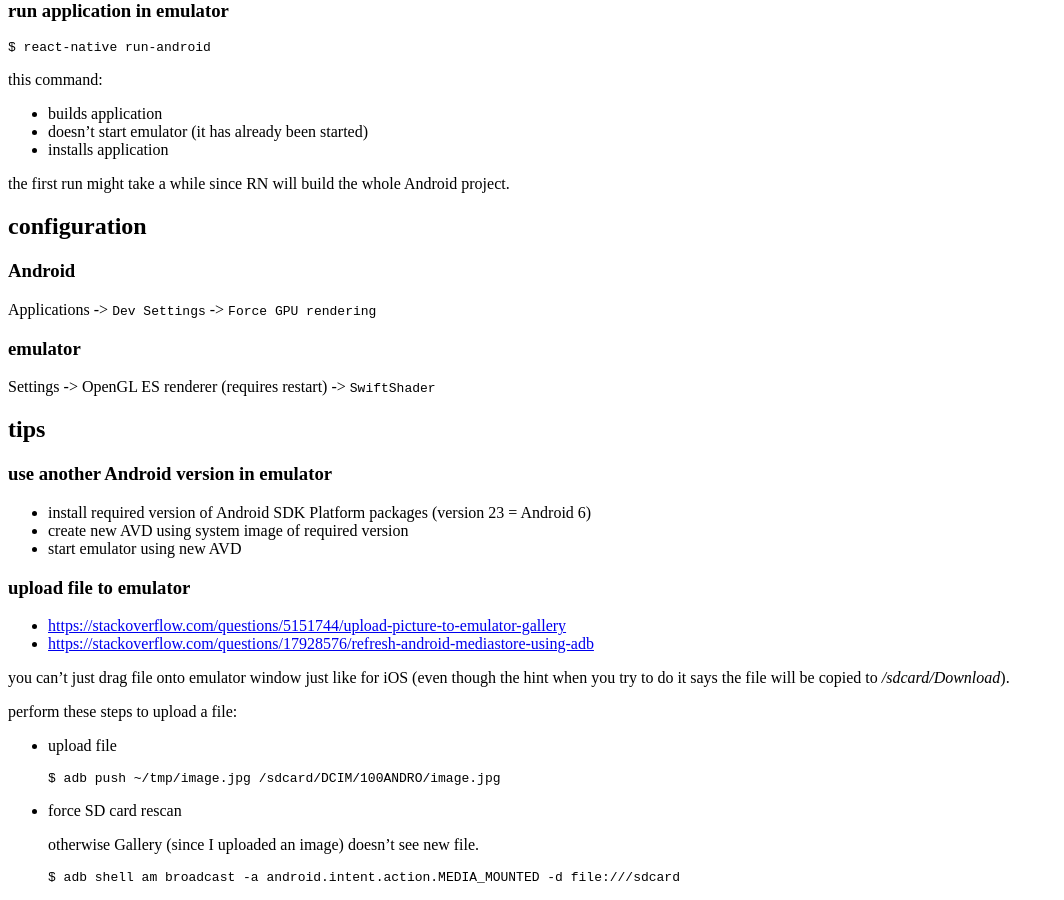
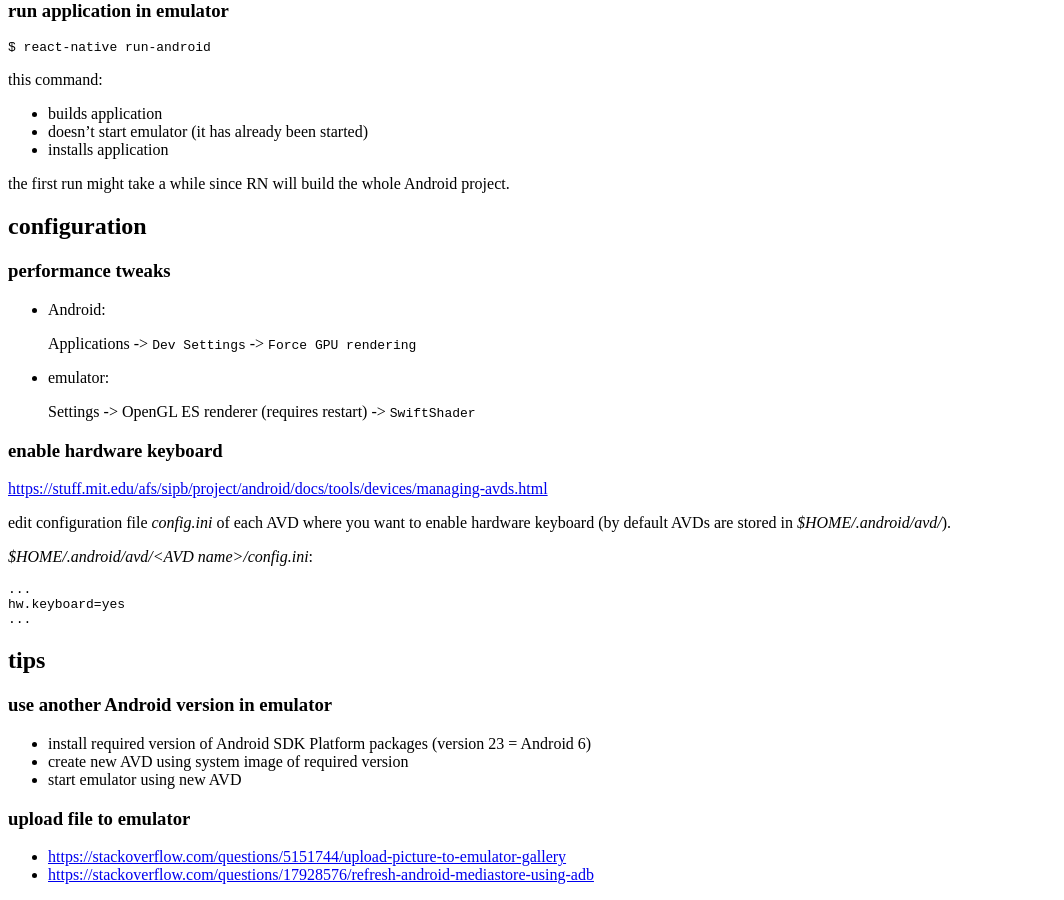
Before and after one commit to tap349/tap349.github.io, a Jekyll site: the page built from _posts/2017-05-24-react-native-android.md, in a window 1280 px wide and 900 px high, scrolled down 3092 px. Shown: the whole window, without its empty margins (0-1064 px from the left). Built offline with Jekyll 4.4.1, drawn with Linux system fonts in a browser that asks for light colours; some of the changed text lies outside the part shown.

Commit message:
update 2017-06-19_19:03:43

````diff
--- a/_posts/2017-05-24-react-native-android.md
+++ b/_posts/2017-05-24-react-native-android.md
@@ -182,19 +182,37 @@
 
 ## configuration
 
-### Android
+### performance tweaks
 
-Applications -> `Dev Settings` -> `Force GPU rendering`
+- Android:
 
-### emulator
+  Applications -> `Dev Settings` -> `Force GPU rendering`
 
-Settings -> OpenGL ES renderer (requires restart) -> `SwiftShader`
+- emulator:
+
+  Settings -> OpenGL ES renderer (requires restart) -> `SwiftShader`
+
+### enable hardware keyboard
+
+<https://stuff.mit.edu/afs/sipb/project/android/docs/tools/devices/managing-avds.html>
+
+edit configuration file _config.ini_ of each AVD where you want to enable
+hardware keyboard (by default AVDs are stored in _$HOME/.android/avd/_).
+
+_$HOME/.android/avd/\<AVD name\>/config.ini_:
+
+```ini
+...
+hw.keyboard=yes
+...
+```
 
 ## tips
 
 ### use another Android version in emulator
 
-- install required version of Android SDK Platform packages (version 23 = Android 6)
+- install required version of Android SDK Platform packages
+  (version 23 = Android 6)
 - create new AVD using system image of required version
 - start emulator using new AVD
 
````
Also changed, not shown: _posts/2017-05-25-react-native-ios.md (+3 -1 lines).
